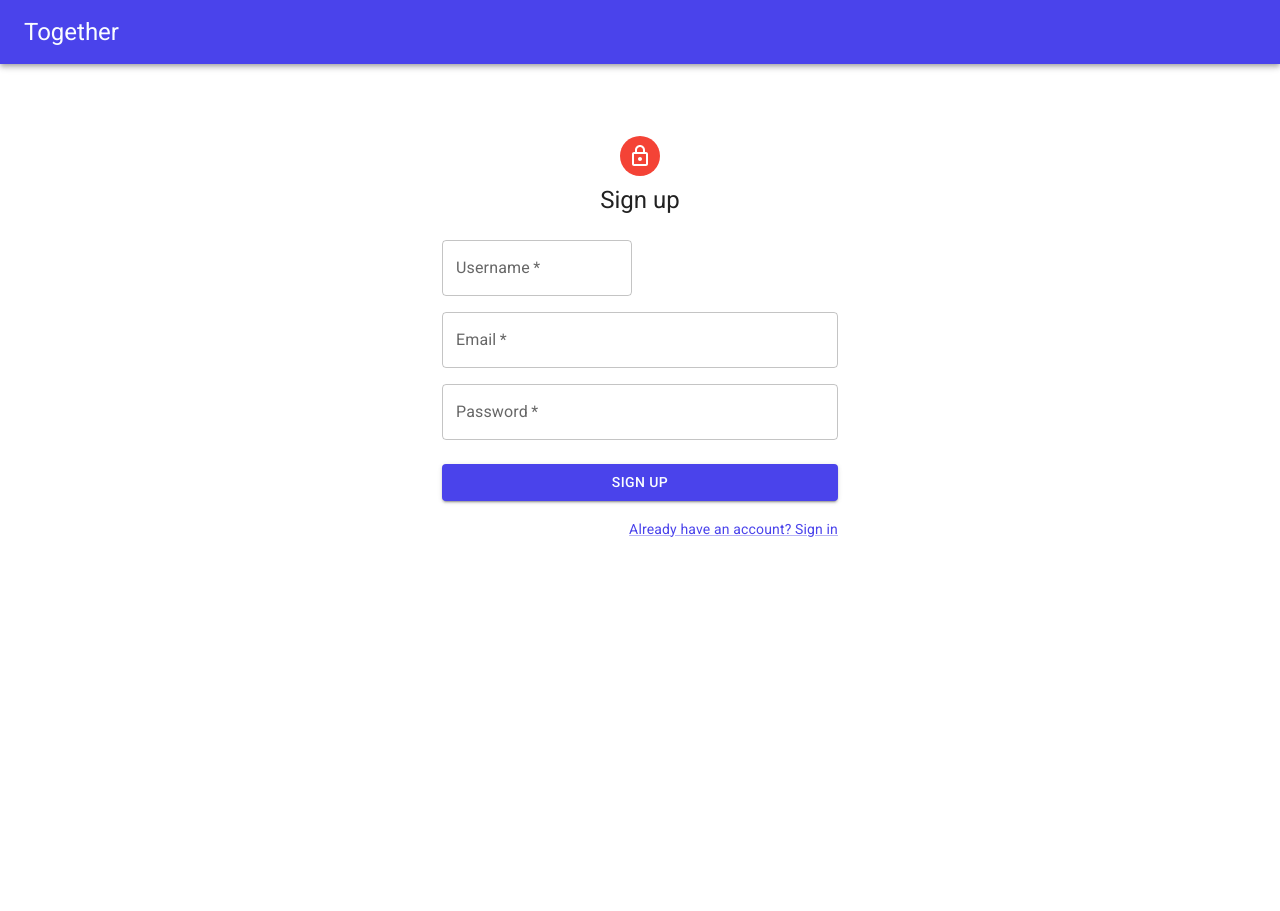
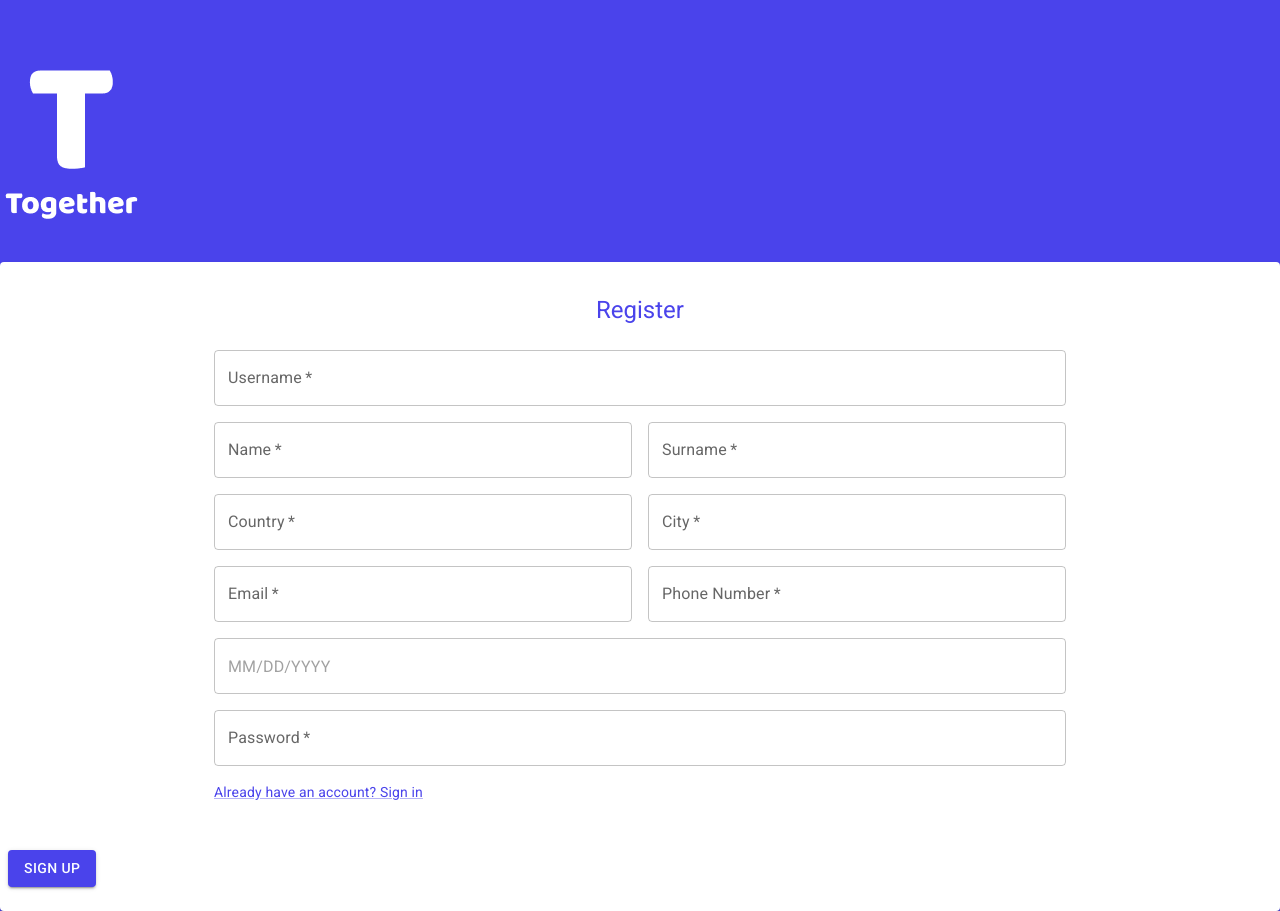
Before and after one commit to ensonal/Together-EventBasedWebApp-.NETCore-Angular, a React (Create React App) app in the folder FrontendReact/together-app/: page /register in a window 1280 px wide. Before the commit the page ends 800 px from the top, so only its background shows below. Built offline with nearby package versions, Linux system fonts and the light colour scheme.

Commit message:
feat: create register form

```diff
--- a/FrontendReact/together-app/src/App.tsx
+++ b/FrontendReact/together-app/src/App.tsx
@@ -22,7 +22,7 @@ export default function App() {
   return (
     <ThemeProvider theme={theme}>
       <BrowserRouter>
-        <Routes />
+          <Routes />
       </BrowserRouter>
     </ThemeProvider>
   );
--- a/FrontendReact/together-app/src/routes/Register/RegisterForm.tsx
+++ b/FrontendReact/together-app/src/routes/Register/RegisterForm.tsx
@@ -1,20 +1,26 @@
 import { FormikProvider, useFormik } from "formik";
 import * as yup from "yup";
-import Avatar from "@mui/material/Avatar";
 import Button from "@mui/material/Button";
 import CssBaseline from "@mui/material/CssBaseline";
 import TextField from "@mui/material/TextField";
 import Link from "@mui/material/Link";
-import Grid from "@mui/material/Grid";
+import { DatePicker } from "@mui/x-date-pickers/DatePicker";
+import { AdapterDayjs } from "@mui/x-date-pickers/AdapterDayjs";
+import { LocalizationProvider } from "@mui/x-date-pickers/LocalizationProvider";
 import Box from "@mui/material/Box";
-import LockOutlinedIcon from "@mui/icons-material/LockOutlined";
 import Typography from "@mui/material/Typography";
 import Container from "@mui/material/Container";
+import { Card, CardActions, CardContent, Stack } from "@mui/material";
 
 export interface RegisterValues {
   Username: string;
+  Name: string;
+  Surname: string;
   Email: string;
   Password: string;
+  PhoneNumber: string;
+  Country: string;
+  City: string;
 }
 /**
  *  confirmPassword: yup
@@ -24,8 +30,19 @@ export interface RegisterValues {
  */
 const validationSchema: yup.Schema<RegisterValues> = yup.object({
   Email: yup.string().email().required(),
+  Name: yup.string().required(),
+  Surname: yup.string().required(),
   Username: yup.string().required(),
   Password: yup.string().required().min(8),
+  PhoneNumber: yup
+    .string()
+    .required()
+    .matches(
+      /^(\+\d{1,2}\s)?\(?\d{3}\)?[\s.-]\d{3}[\s.-]\d{4}$/,
+      "Phone number is not valid"
+    ),
+  Country: yup.string().required(),
+  City: yup.string().required(),
 });
 
 interface RegisterProps {
@@ -39,44 +56,129 @@ export default function RegisterForm(props: RegisterProps) {
       Email: "",
       Password: "",
       Username: "",
+      PhoneNumber: "",
+      Name: "",
+      Surname: "",
+      Country: "",
+      City: "",
     },
     onSubmit: props.onSubmit,
   });
 
   return (
+    <Card sx={{ minWidth: 500  }}>
+      <CardContent>
         <FormikProvider value={formik}>
-      <Container component="main" maxWidth="xs">
+          <Container component="main" maxWidth="md">
             <CssBaseline />
             <Box
               sx={{
-            marginTop: 8,
+                marginTop: 2,
                 display: "flex",
                 flexDirection: "column",
                 alignItems: "center",
               }}
             >
-          <Avatar sx={{ m: 1, bgcolor: "secondary.main" }}>
-            <LockOutlinedIcon />
-          </Avatar>
-          <Typography component="h1" variant="h5">
-            Sign up
+              <Typography variant="h5" color="primary">
+                Register
               </Typography>
-          <Box component="form" onSubmit={formik.handleSubmit} sx={{ mt: 3 }}>
-            <Grid container spacing={2}>
-              <Grid item xs={12} sm={6}>
+              <Box
+                component="form"
+                onSubmit={formik.handleSubmit}
+                sx={{ mt: 3, width: "100%" }}
+              >
+                <Stack spacing={2}>
                   <TextField
                     required
                     fullWidth
                     id="Username"
                     label="Username"
                     variant="outlined"
+                    error={
+                      !!(formik.errors.Username && formik.touched.Username)
+                    }
+                    helperText={
+                      formik.errors.Username && formik.touched.Username
+                        ? formik.errors.Username
+                        : undefined
+                    }
                     onBlur={formik.handleBlur}
                     onChange={formik.handleChange}
                     value={formik.values.Username}
                   />
-              </Grid>
-
-              <Grid item xs={12}>
+                  <Stack spacing={2} direction={"row"}>
+                    <TextField
+                      required
+                      fullWidth
+                      id="Name"
+                      label="Name"
+                      variant="outlined"
+                      error={!!(formik.errors.Name && formik.touched.Name)}
+                      helperText={
+                        formik.errors.Name && formik.touched.Name
+                          ? formik.errors.Name
+                          : undefined
+                      }
+                      onBlur={formik.handleBlur}
+                      onChange={formik.handleChange}
+                      value={formik.values.Name}
+                    />
+                    <TextField
+                      required
+                      fullWidth
+                      id="Surname"
+                      label="Surname"
+                      variant="outlined"
+                      error={
+                        !!(formik.errors.Surname && formik.touched.Surname)
+                      }
+                      helperText={
+                        formik.errors.Surname && formik.touched.Surname
+                          ? formik.errors.Surname
+                          : undefined
+                      }
+                      onBlur={formik.handleBlur}
+                      onChange={formik.handleChange}
+                      value={formik.values.Surname}
+                    />
+                  </Stack>
+                  <Stack spacing={2} direction={"row"}>
+                    <TextField
+                      required
+                      fullWidth
+                      id="Country"
+                      label="Country"
+                      variant="outlined"
+                      error={
+                        !!(formik.errors.Country && formik.touched.Country)
+                      }
+                      helperText={
+                        formik.errors.Country && formik.touched.Country
+                          ? formik.errors.Country
+                          : undefined
+                      }
+                      onBlur={formik.handleBlur}
+                      onChange={formik.handleChange}
+                      value={formik.values.Country}
+                    />
+                    <TextField
+                      required
+                      fullWidth
+                      id="City"
+                      label="City"
+                      variant="outlined"
+                      error={!!(formik.errors.City && formik.touched.City)}
+                      helperText={
+                        formik.errors.City && formik.touched.City
+                          ? formik.errors.City
+                          : undefined
+                      }
+                      onBlur={formik.handleBlur}
+                      onChange={formik.handleChange}
+                      value={formik.values.City}
+                    />
+                  </Stack>
+                  <Stack spacing={2} direction={"row"}>
                     <TextField
                       required
                       fullWidth
@@ -93,8 +195,31 @@ export default function RegisterForm(props: RegisterProps) {
                       onChange={formik.handleChange}
                       value={formik.values.Email}
                     />
-              </Grid>
-              <Grid item xs={12}>
+                    <TextField
+                      required
+                      fullWidth
+                      id="PhoneNumber"
+                      label="Phone Number"
+                      variant="outlined"
+                      error={
+                        !!(
+                          formik.errors.PhoneNumber &&
+                          formik.touched.PhoneNumber
+                        )
+                      }
+                      helperText={
+                        formik.errors.PhoneNumber && formik.touched.PhoneNumber
+                          ? formik.errors.PhoneNumber
+                          : undefined
+                      }
+                      onBlur={formik.handleBlur}
+                      onChange={formik.handleChange}
+                      value={formik.values.PhoneNumber}
+                    />
+                  </Stack>
+                  <LocalizationProvider dateAdapter={AdapterDayjs}>
+                    <DatePicker />
+                  </LocalizationProvider>
                   <TextField
                     required
                     fullWidth
@@ -102,7 +227,9 @@ export default function RegisterForm(props: RegisterProps) {
                     type="password"
                     label="Password"
                     variant="outlined"
-                  error={!!(formik.errors.Password && formik.touched.Password)}
+                    error={
+                      !!(formik.errors.Password && formik.touched.Password)
+                    }
                     helperText={
                       formik.errors.Password && formik.touched.Password
                         ? formik.errors.Password
@@ -112,26 +239,25 @@ export default function RegisterForm(props: RegisterProps) {
                     onChange={formik.handleChange}
                     value={formik.values.Password}
                   />
-              </Grid>
-            </Grid>
-            <Button
-              type="submit"
-              fullWidth
-              variant="contained"
-              sx={{ mt: 3, mb: 2 }}
-            >
-              Sign Up
-            </Button>
-            <Grid container justifyContent="flex-end">
-              <Grid item>
                   <Link href="../login" variant="body2">
                     Already have an account? Sign in
                   </Link>
-              </Grid>
-            </Grid>
+                </Stack>
               </Box>
             </Box>
           </Container>
         </FormikProvider>
+      </CardContent>
+      <CardActions className="d-flex justify-content-center">
+        <Button
+          type="submit"
+          variant="contained"
+          sx={{ mt: 3, mb: 2 }}
+          color="primary"
+        >
+          Sign Up
+        </Button>
+      </CardActions>
+    </Card>
   );
 }
--- /dev/null
+++ b/FrontendReact/together-app/src/routes/Register/RegisterPage.tsx
@@ -0,0 +1,14 @@
+import { Box } from "@mui/material";
+import { Register } from "../Register";
+import combineLogo from "../../assets/images/logo/combineLogo.png";
+
+export function RegisterPage() {
+  return (
+    <div className="d-flex flex-column vh-100 align-items-center">
+      <Box>
+        <img src={combineLogo} alt="logo" />
+      </Box>
+      <Register />
+    </div>
+  );
+}
--- a/FrontendReact/together-app/src/routes/index.tsx
+++ b/FrontendReact/together-app/src/routes/index.tsx
@@ -1,20 +1,37 @@
 import { Routes as BaseRoutes, Route, Outlet } from "react-router-dom";
 import { NavBar } from "../components/NavBar/NavBar";
-import { Register } from "../routes/Register";
+import { RegisterPage } from "../routes/Register/RegisterPage";
+import { useLocation } from "react-router-dom";
 
 export default function Routes() {
+  const location = useLocation();
+
+  const isRegisterOrLogin =
+    location.pathname === "/register" || location.pathname === "/login";
+
   return (
     <BaseRoutes>
       <Route
         path="/"
         element={
           <>
-            <NavBar />
-            <Outlet />
+            {!isRegisterOrLogin && <NavBar />}
+            <div
+              style={{
+                backgroundColor: isRegisterOrLogin ? "#4A43EB" : "transparent",
+                minHeight: "100vh",
+                display: "flex",
+                flexDirection: "column",
+              }}
+            >
+              <div style={{ flex: 1 }}>
+                <Outlet />
+              </div>
+            </div>
           </>
         }
       >
-        <Route path="register" element={<Register />} />
+        <Route path="register" element={<RegisterPage />} />
       </Route>
     </BaseRoutes>
   );
```
Lines whose indentation alone changed are shown as unchanged.
